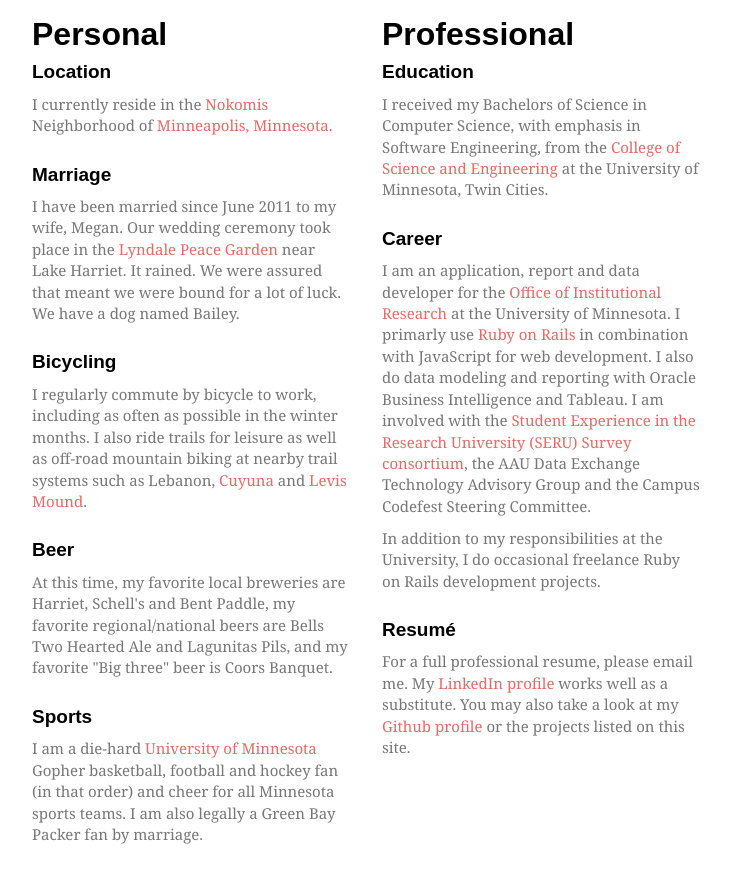
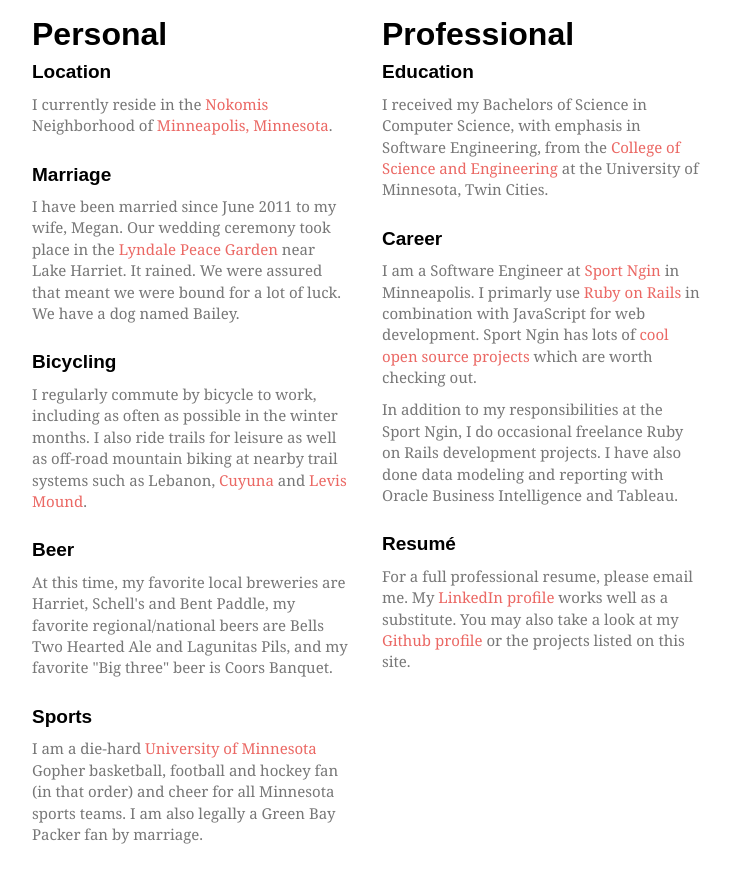
Before and after one commit to pete2786/pete2786.github.io, a Jekyll site: the page index.html, which Jekyll copies as it is, in a window 1280 px wide and 900 px high, scrolled down 743 px. Shown: the top 883 px of the window, without its empty margins (273-1004 px from the left). Built offline with Jekyll 4.4.1, drawn with Linux system fonts in a browser that asks for light colours; nearby versions of some CDN libraries; some web fonts are replaced; some of the changed text lies outside the part shown.

Commit message:
Added SN employment info.

```diff
--- a/index.html
+++ b/index.html
@@ -97,10 +97,10 @@
 
           <h4>Career</h4>
           <p>
-            I am an application, report and data developer for the <a href="http://www.oir.umn.edu/">Office of Institutional Research</a> at the University of Minnesota. I primarly use <a href="http://rubyonrails.org/">Ruby on Rails</a> in combination with JavaScript for web development. I also do data modeling and reporting with Oracle Business Intelligence and Tableau. I am involved with the <a href="http://seru.umn.edu/about-seru/consortium">Student Experience in the Research University (SERU) Survey consortium</a>, the AAU Data Exchange Technology Advisory Group and the Campus Codefest Steering Committee.</p>
+            I am a Software Engineer at <a href="http://sportngin.com">Sport Ngin</a> in Minneapolis. I primarly use <a href="http://rubyonrails.org/">Ruby on Rails</a> in combination with JavaScript for web development. Sport Ngin has lots of <a href="https://github.com/sportngin">cool open source projects</a> which are worth checking out.</p>
 
             <p>
-              In addition to my responsibilities at the University, I do occasional freelance Ruby on Rails development projects.
+              In addition to my responsibilities at the Sport Ngin, I do occasional freelance Ruby on Rails development projects. I have also done data modeling and reporting with Oracle Business Intelligence and Tableau.
             </p>
 
           <h4>Resumé</h4>
@@ -142,12 +142,12 @@
       </div>
 
       <div class="media">
-        <a class="pull-right" href="#">
-          <img class="media-object" src="images/aaude.png" width="200px" alt="AAUDE Data Submission">
+        <a class="pull-right" href="http://apps.oir.umn.edu/campus_codefest">
+          <img class="media-object" src="images/ccf.jpg" width="200px" alt="Campus Codefest">
         </a>
         <div class="media-body">
           <h4 class="media-heading">AAUDE Data Submission <small>development in progress</small></h4>
-          <p>I was the lead developer in collaboration with the <a href="http://aaude.org/">AAU Data Exchange (AAUDE)</a> to build an application which improved their data exchange processes. The application aimed to create an interface for managing meta data about various files which were to be exchanged, as well as providing a platform to validate and exchange the files. This application is not available to non-AAUDE members.
+          <p>I was the lead developer in collaboration with the <a href="http://aaude.org/">AAU Data Exchange (AAUDE)</a> to build an application which improved their data exchange processes. The application aimed to create an interface for managing meta data about various files which were to be exchanged, as well as providing a platform to validate and exchange the files. This application is not available to non AAUDE members.
           </p>
         </div>
       </div>
```
Also changed, not shown: images/mnweather0524.png (added).
